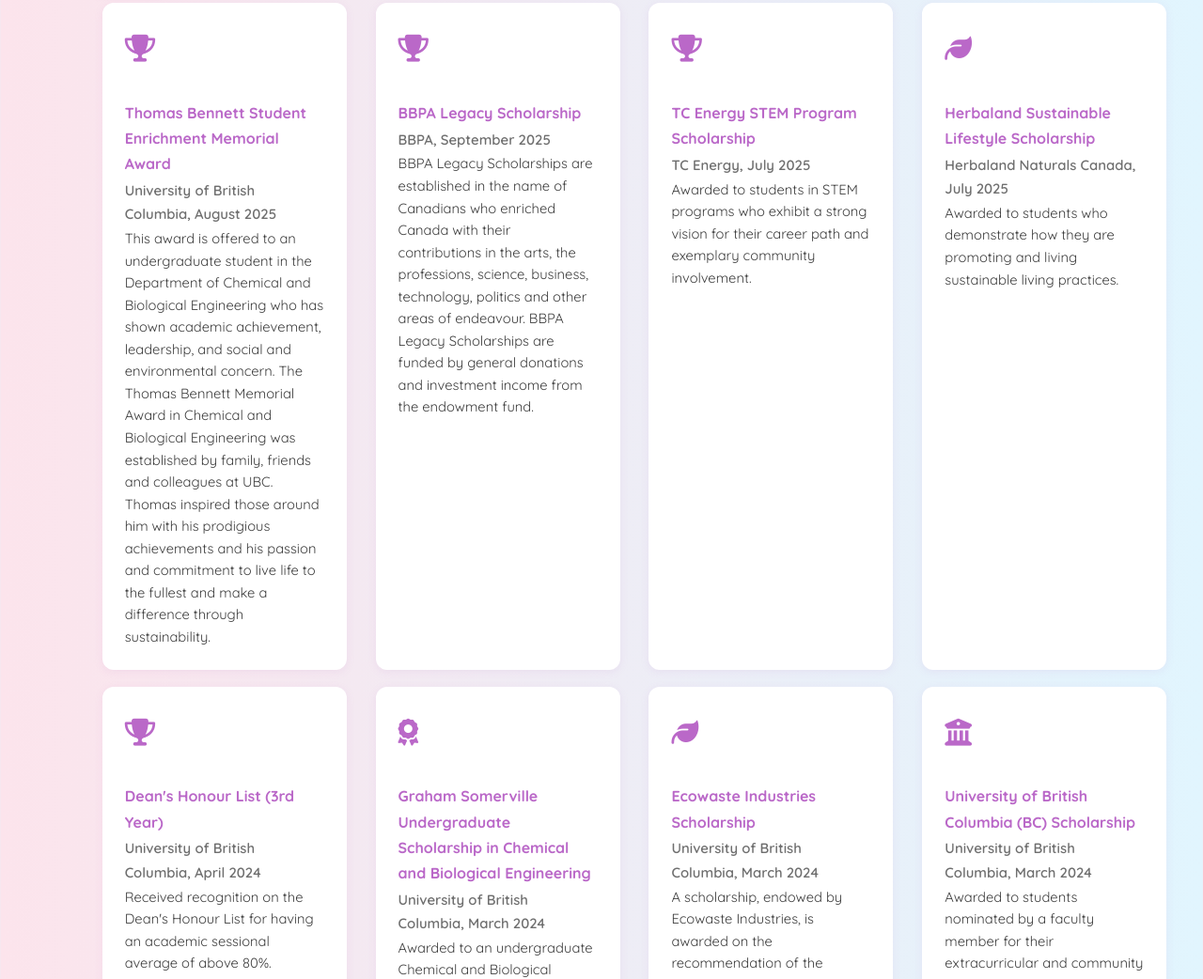
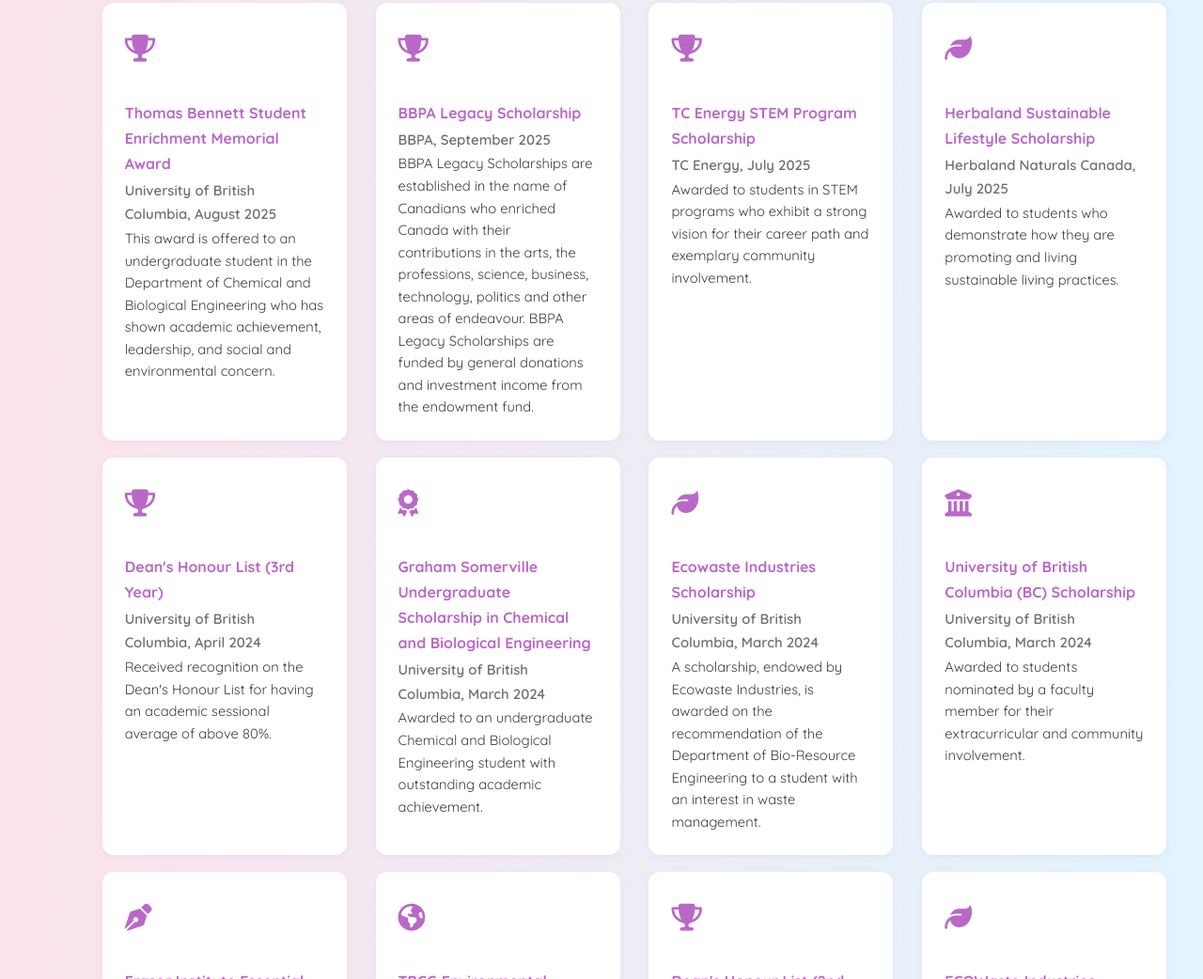
Before and after one commit to martinedb/Personal-Portfolio-Website, a website: page index.html in a window 1280 px wide. Shown: the part 5052-6094 px from the top of the page at 94% size. Drawn offline with nearby package versions, Linux system fonts and the light colour scheme.

Commit message:
Updated description for Thomas Bennett Award

```diff
--- a/index.html
+++ b/index.html
@@ -373,7 +373,7 @@
           <div>
             <div class="award-title">Thomas Bennett Student Enrichment Memorial Award</div>
             <div class="award-org">University of British Columbia, August 2025</div>
-            <div class="award-desc">This award is offered to an undergraduate student in the Department of Chemical and Biological Engineering who has shown academic achievement, leadership, and social and environmental concern. The Thomas Bennett Memorial Award in Chemical and Biological Engineering was established by family, friends and colleagues at UBC. Thomas inspired those around him with his prodigious achievements and his passion and commitment to live life to the fullest and make a difference through sustainability.</div>
+            <div class="award-desc">This award is offered to an undergraduate student in the Department of Chemical and Biological Engineering who has shown academic achievement, leadership, and social and environmental concern.</div>
           </div>
         </div>
 
```
